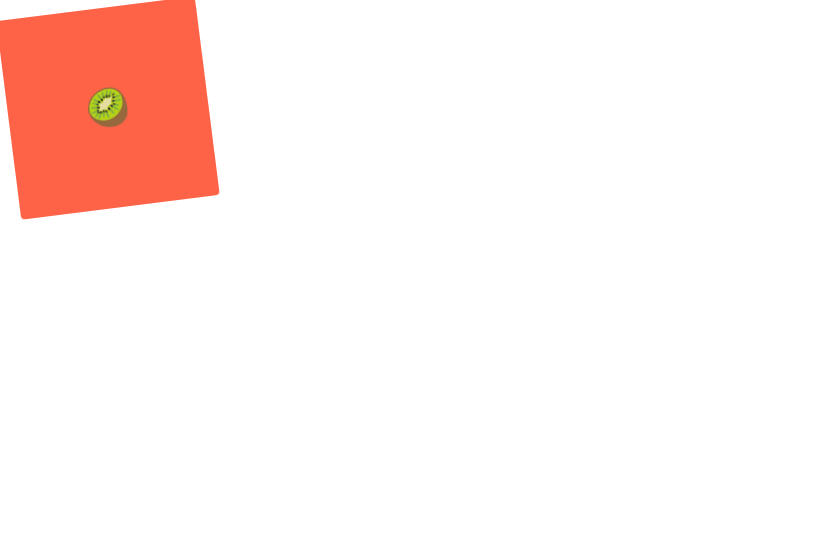
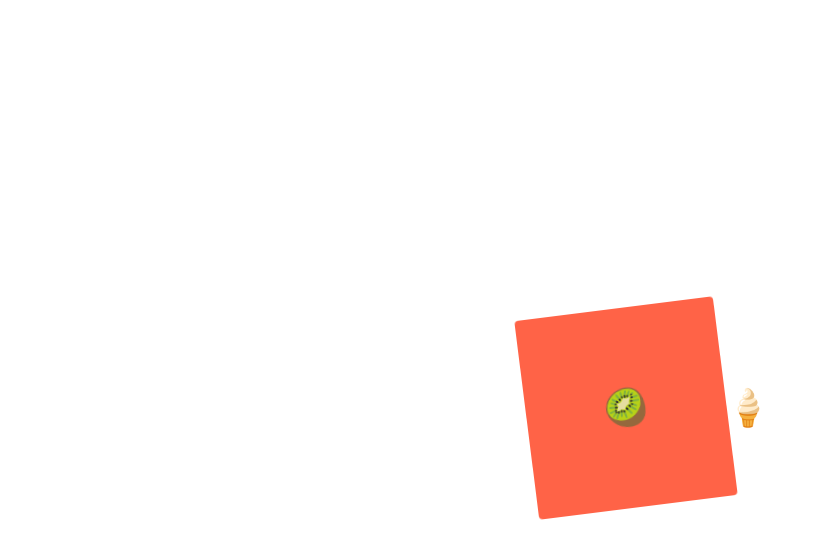
Before and after one commit to sorrynthx/react-study, a React (Create React App) app in the folder react-masterclass/: page / in a window 1280 px wide. Shown: the top 558 px of the page, without its empty margins (0-823 px from the left). Built offline with nearby package versions, Linux system fonts and the light colour scheme.

Commit message:
2022-04-13 마스터클래스 styled-components Pseudo Selectors 연습

```diff
--- a/react-masterclass/src/App.js
+++ b/react-masterclass/src/App.js
@@ -2,6 +2,10 @@
 
 const Wrapper = styled.div`
   display: flex;
+  height: 100vh;
+  width: 100vw;
+  justify-content: center;
+  align-items: center;
 `;
 
 const rotaionAnimation = keyframes`
@@ -18,6 +22,10 @@
   }
 `;
 
+const Emoji = styled.span`
+  font-size: 36px;
+`;
+
 const Box = styled.div`
   width: 200px;
   height: 200px;
@@ -29,20 +37,19 @@
   &:hover {
     background-color: yellow;
   }
-  span {
-    font-size: 36px;
-    &:hover {
-      font-size: 90px;
-    }
+  ${Emoji}:hover {
+    font-size: 85px;
   }
+
 `;
 
 function App() {
   return (
     <Wrapper>
       <Box>
-        <span>🥝</span>
+        <Emoji>🥝</Emoji>
       </Box>
+      <Emoji>🍦</Emoji>
     </Wrapper>
   );
 }
```
